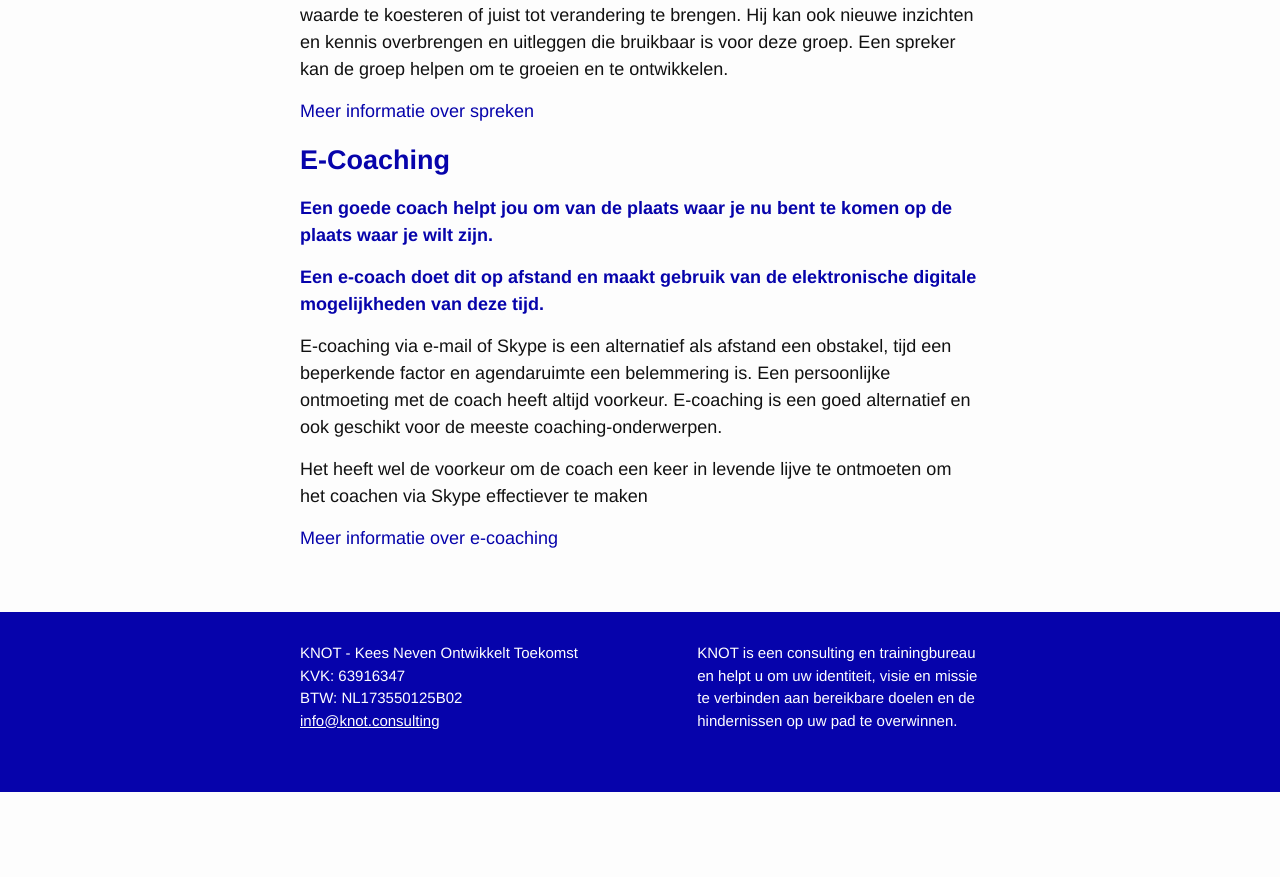
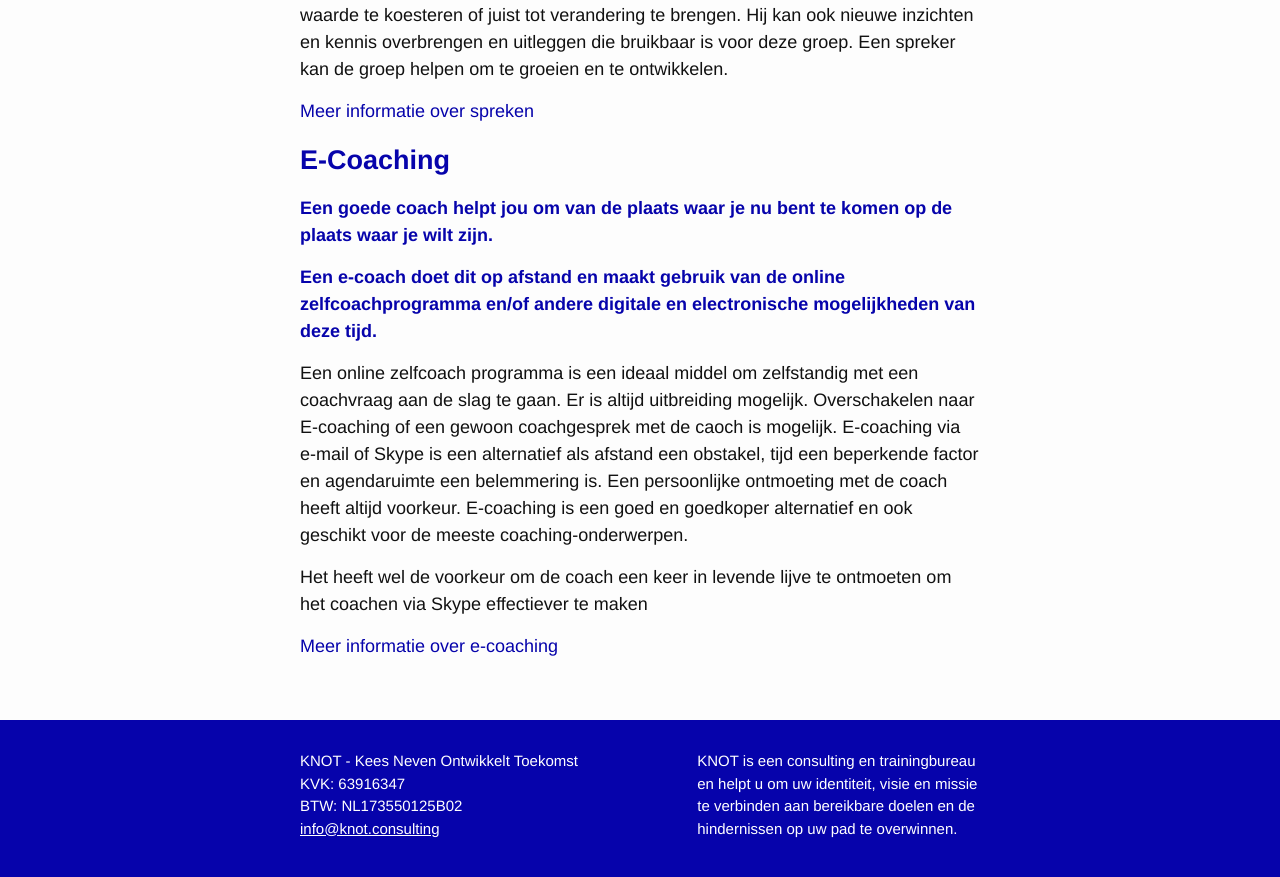
Before and after one commit to keesneven/keesneven.github.io, a Jekyll site: the page built from diensten.html, in a window 1280 px wide and 900 px high, scrolled down 2485 px. Shown: the top 877 px of the window. Built offline with Jekyll 4.4.1, drawn with Linux system fonts in a browser that asks for light colours; nearby versions of some CDN libraries; before the commit the page ends 3277 px from its top, so only the background shows below that.

Commit message:
Update diensten.yaml

```diff
--- a/_data/diensten.yaml
+++ b/_data/diensten.yaml
@@ -72,19 +72,20 @@
   link: /diensten/spreken/
 
 - name: E-Coaching
-  slug: (In ontwikkeling)
+  slug:   online zelfcoach programma
+
   description:
     "<p>
       <strong>Een goede coach helpt jou om van de plaats waar je nu bent te komen op de plaats waar je wilt zijn.</strong>
     </p>
 
     <p>
-      <strong>Een e-coach doet dit op afstand en maakt gebruik van de elektronische digitale mogelijkheden van deze tijd.</strong>
+      <strong>Een e-coach doet dit op afstand en maakt gebruik van de online zelfcoachprogramma en/of andere digitale en electronische mogelijkheden van deze tijd.</strong>
     </p>
 
     <p>
-      E-coaching via e-mail of Skype is een alternatief als afstand een obstakel, tijd een beperkende factor en agendaruimte een belemmering is.
-      Een persoonlijke ontmoeting met de coach heeft altijd voorkeur. E-coaching is een goed alternatief en ook geschikt voor de meeste coaching-onderwerpen.
+      Een online zelfcoach programma is een ideaal middel om zelfstandig met een coachvraag aan de slag te gaan. Er is altijd uitbreiding mogelijk. Overschakelen naar E-coaching of een gewoon coachgesprek met de caoch is mogelijk. E-coaching via e-mail of Skype is een alternatief als afstand een obstakel, tijd een beperkende factor en agendaruimte een belemmering is.
+      Een persoonlijke ontmoeting met de coach heeft altijd voorkeur. E-coaching is een goed en goedkoper alternatief en ook geschikt voor de meeste coaching-onderwerpen.
     </p>
     <p>
       Het heeft wel de voorkeur om de coach een keer in levende lijve te ontmoeten om het coachen via Skype effectiever te maken
```
